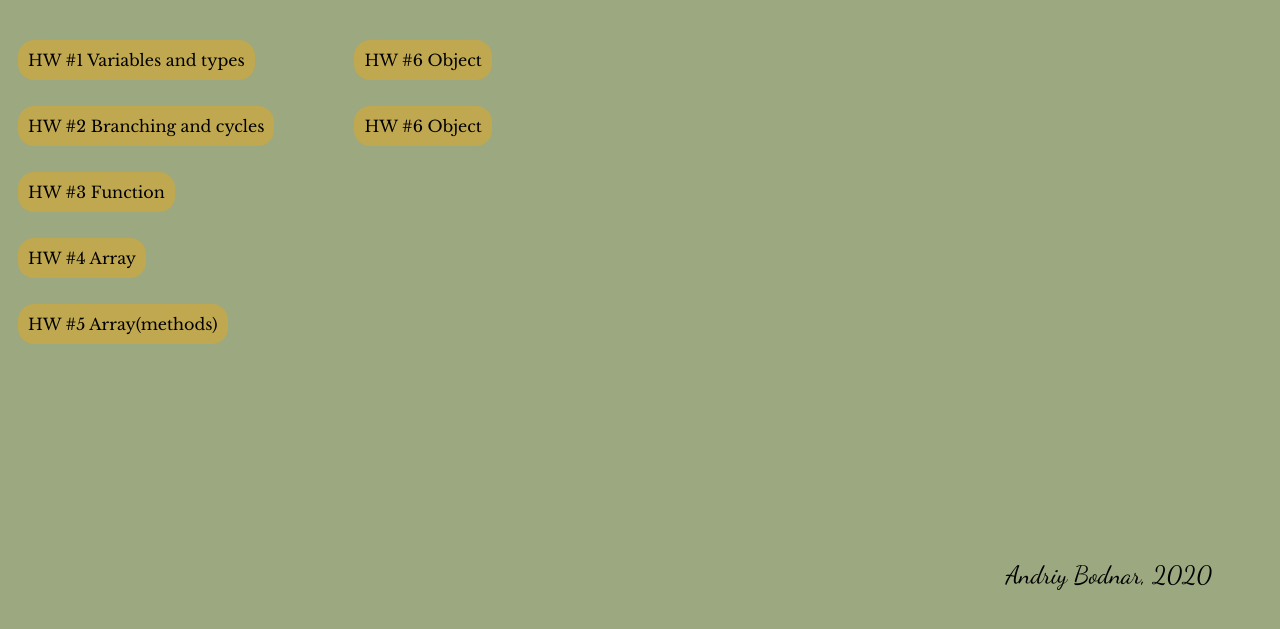
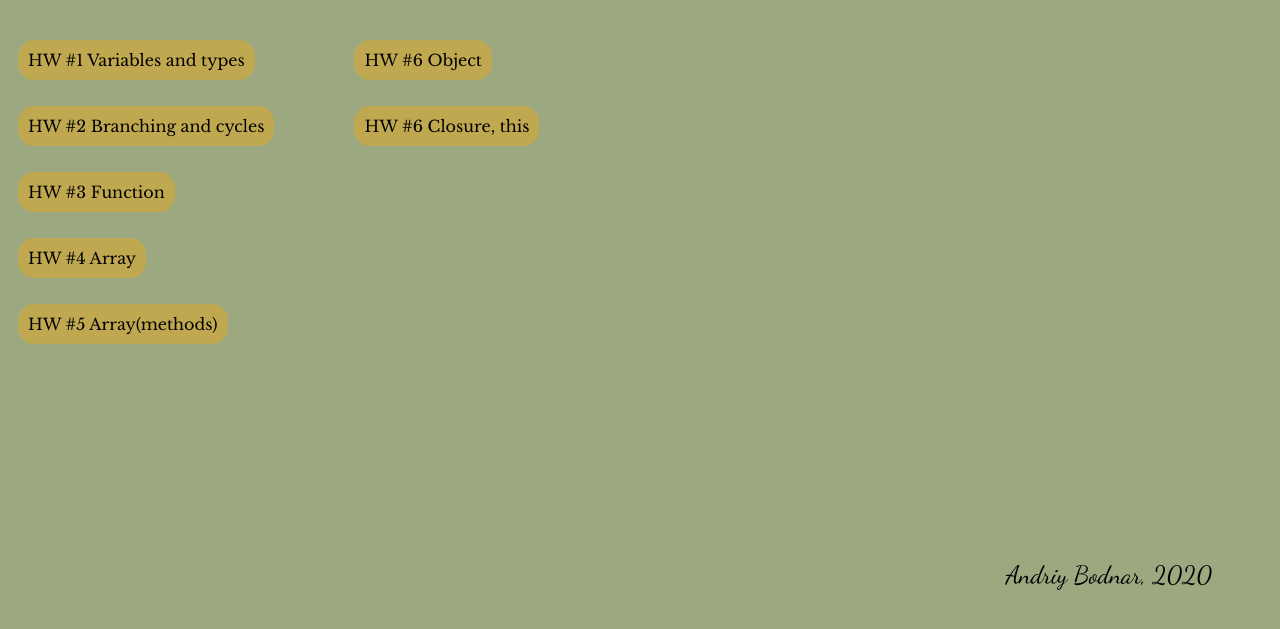
Before and after one commit to AndriyBodnar/cursorHomeworkAdvanced, a plain HTML site: page index.html in a window 1280 px wide. Shown: the part 61-690 px from the top of the page. Drawn offline with nearby package versions, Linux system fonts and the light colour scheme.

Commit message:
Change index.html

```diff
--- a/index.html
+++ b/index.html
@@ -28,7 +28,7 @@
         <div class="secondsection">
         <p><a href="./HW6Object/hw6.html">HW #6 Object</a>
         </p>
-        <p><a href="./HW7Zam/hw7.html">HW #6 Object</a></p>
+        <p><a href="./HW7Zam/hw7.html">HW #6 Closure, this</a></p>
         </div>
         <div class="thirdsection">
         </div>
```
